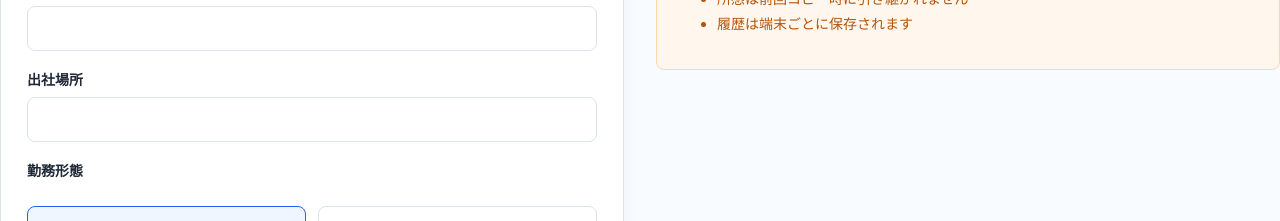
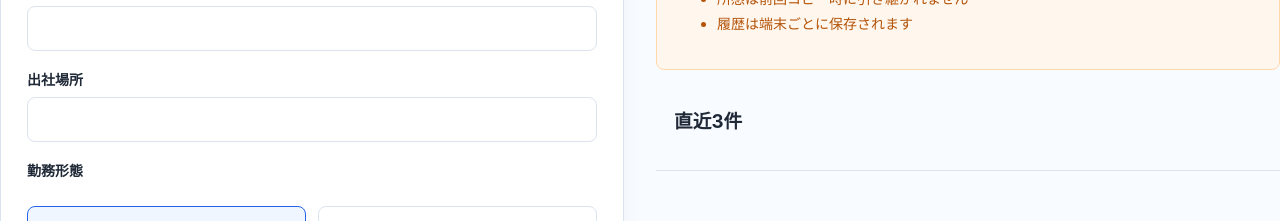
Before and after one commit to wannnari/dailyreport-app, a React (Create React App) app: page / in a window 1280 px wide. Shown: the part 552-773 px from the top of the page. Built offline with nearby package versions, Linux system fonts and the light colour scheme.

Commit message:
直近の履歴作成中

```diff
--- a/src/components/PreviewPanel.tsx
+++ b/src/components/PreviewPanel.tsx
@@ -1,13 +1,21 @@
 import PreviewContent from "./PreviewContent";
 import NoticeSection from "./NoticeSection";
+import RecentHistory from "./RecentHistory";
 import { Report } from "../types/report";
 
-const PreviewPanel = ({ report }: { report: Report }) => {
+const PreviewPanel = ({
+  report,
+  histories,
+}: {
+  report: Report;
+  histories: Report[];
+}) => {
   return (
     <section className="preview-panel">
       <h2>プレビュー</h2>
       <PreviewContent report={report} />
       <NoticeSection />
+      <RecentHistory histories={histories} />
     </section>
   );
 };
--- a/src/components/RecentHistory.tsx
+++ b/src/components/RecentHistory.tsx
@@ -3,12 +3,12 @@ import { Report } from "../types/report";
 const RecentHistory = ({ histories }: { histories: Report[] }) => {
   const recent = histories.slice(0, 3);
   return (
-    <div className="history-box">
+    <div className="history-title">
       <h3>直近3件</h3>
 
       {recent.map((history, index) => (
         <div key={index} className="history-item">
-          <div>{history.date}</div>
+          <div className="history-date">{history.date}</div>
           <div>{history.projectName}</div>
           <div>{history.workStyle}</div>
         </div>
--- a/src/components/Report.tsx
+++ b/src/components/Report.tsx
@@ -293,7 +293,12 @@ export default function ReportForm({ report, setReport, showMessage }: Props) {
           </div>
         </section>
         <div className="preview-desktop">
-          <PreviewPanel report={report} />
+          <PreviewPanel
+            report={report}
+            histories={
+              JSON.parse(localStorage.getItem("reports") ?? "[]") as Report[]
+            }
+          />
         </div>
         {isPreviewOpen && (
           <PreviewModal
--- a/src/css/Report.css
+++ b/src/css/Report.css
@@ -447,3 +447,42 @@ label {
   line-height: 1.8;
   text-align: left;
 }
+
+.history-list {
+  margin-top: 24px;
+  border: 1px solid var(--border);
+  border-radius: 8px;
+  overflow: hidden;
+  background: white;
+  text-align: left;
+}
+
+.history-title {
+  padding: 18px;
+  font-weight: 800;
+  border-bottom: 1px solid var(--border);
+  text-align: left;
+}
+
+.history-item {
+  display: flex;
+  justify-content: space-between;
+  align-items: center;
+  gap: 12px;
+  padding: 16px 18px;
+  border-bottom: 1px solid var(--border);
+}
+
+.history-item:last-child {
+  border-bottom: none;
+}
+
+.history-date {
+  font-weight: 800;
+  margin-bottom: 5px;
+}
+
+.history-summary {
+  color: var(--muted);
+  font-size: 13px;
+}
```
